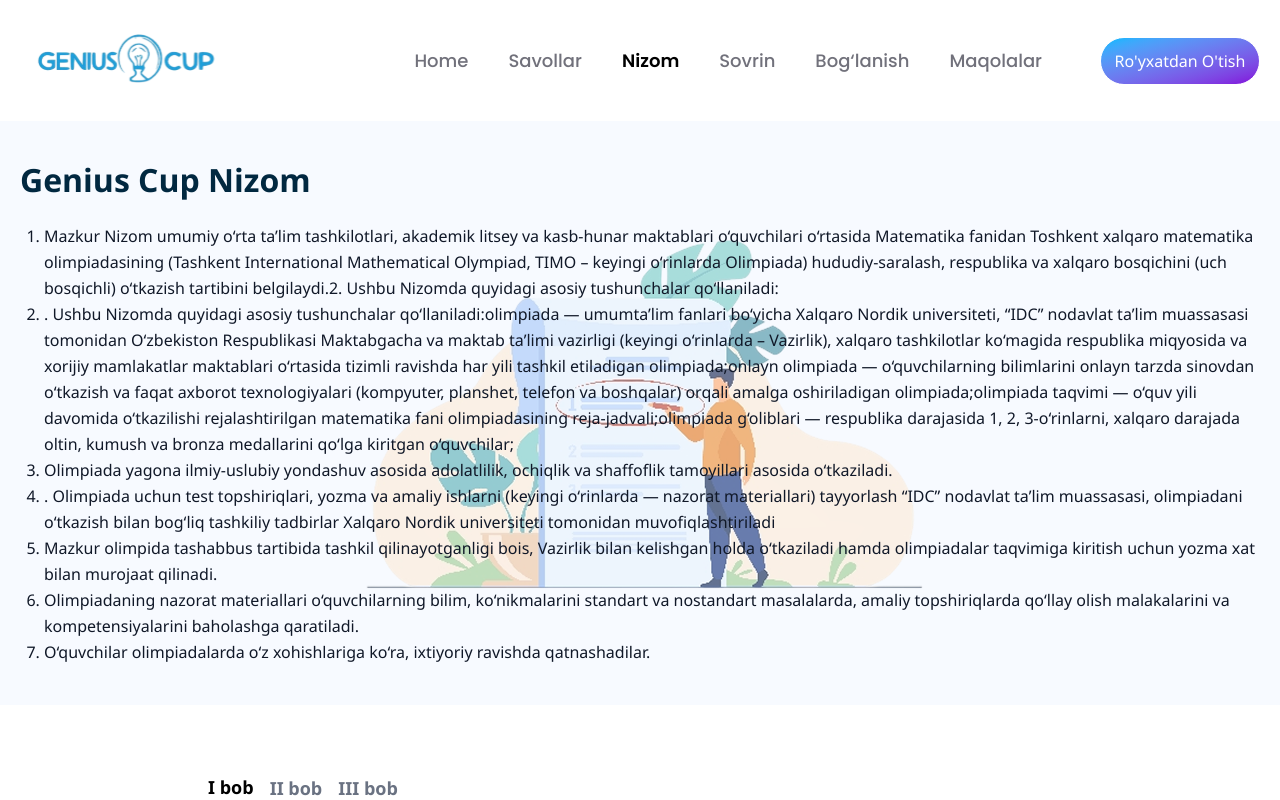
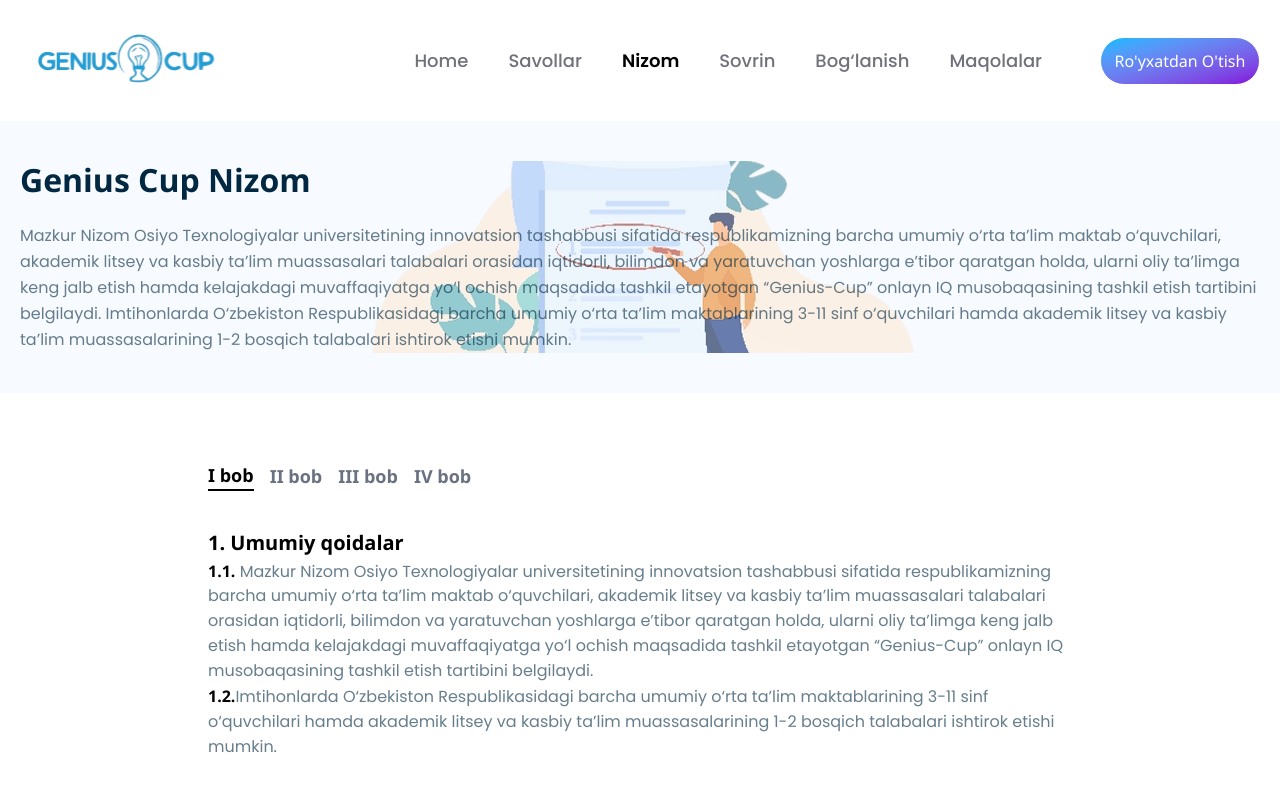
Before and after one commit to alienorar/Genius-Cup-full, a React (Vite) app: page /nizom in a window 1280 px wide. Shown: the top 800 px of the page. Built offline with nearby package versions, Linux system fonts and the light colour scheme.

Commit message:
nizom added

```diff
--- a/src/modules/nizom/index.tsx
+++ b/src/modules/nizom/index.tsx
@@ -60,6 +60,58 @@
       </>
     ),
   },
+  {
+    id: "4",
+    title: "IV bob",
+    content: (
+      <>
+        <h2 className="text-[20px] font-semibold">4. Musobaqani tashkil etish tartibi</h2>
+        <p className="text-[16px] text-[#01284099] poppin">
+          <strong className="text-black">4.1</strong> Musobaqaning birinchi bosqichi ishtirokchilarning umumiy bilim,
+          mantiqiy fikrlash va tezkor qaror qabul qilish qobiliyatini sinovdan o‘tkazish uchun
+          mo‘ljallangan bo‘lib, 2025-yilning 10-may sanasida onlayn test shaklida telegram botlari
+          orqali o‘tkazilinadi.
+        </p>
+        <p className="text-[16px] text-[#01284099] poppin">
+          <strong className="text-black">4.2</strong> Musobaqa qatnashuvchilarining sinf kesimidan kelib chiqib, mos guruhlar uchun test savollari
+          shakllantiriladi:
+          <li>Birinchi guruh - 3–5-sinf o‘quvchilari;</li>
+          <li>Ikkinchi guruh - 6–8-sinf o‘quvchilari;</li>
+          <li>Uchinchi guruh - 9–11-sinf o‘quvchilari va akademik litsey, kasbiy ta’lim muassasalarining 1–2 bosqich talabalari.</li>
+        </p>
+        <p className="text-[16px] text-[#01284099] poppin">
+          <strong className="text-black">4.3</strong> Test savollari va baholash tizimi:
+          <li>Har bir ishtirokchiga 20 ta savol taqdim etiladi;</li>
+          <li>To‘g‘ri javob uchun 5 ball, noto‘g‘ri javob uchun 0 ball beriladi;</li>
+          <li>Eng yuqori ball 100 ballni tashkil etadi.</li>
+        </p>
+        <p className="text-[16px] text-[#01284099] poppin">
+          <strong className="text-black">4.4</strong> Testni bajarish uchun 60 daqiqa vaqt ajratiladi.
+          Eng yuqori ball to‘plagan 100 nafar ishtirokchi g‘olib deb tanlanadi.
+          <li>3–5-sinf: 20 nafar;</li>
+          <li>6–8-sinf: 40 nafar;</li>
+          <li>9–11-sinf va yuqorilar: 40 nafar.</li>
+          Ball teng bo‘lsa, testni tugatish vaqti hal qiluvchi omil hisoblanadi.
+        </p>
+        <p className="text-[16px] text-[#01284099] poppin">
+          <strong className="text-black">4.5</strong> G‘oliblarga mukofotlar:
+          <li>Har bir bosqich g‘olibiga sertifikat va 100 000 so‘m miqdorida pul mukofoti;</li>
+          <li>Ikkinchi bosqichga yo‘llanma.</li>
+        </p>
+        <p className="text-[16px] text-[#01284099] poppin">
+          <strong className="text-black">4.6</strong> Ikkinchi bosqich 2025-yil 10-may kuni Osiyo Texnologiyalar universitetida o'tkaziladi.
+        </p>
+        <p className="text-[16px] text-[#01284099] poppin">
+          <strong className="text-black">4.7</strong> Final bosqichida har bir guruhdan eng yuqori natija qayd etgan 3 nafar g‘olib quyidagi mukofotlarga ega bo‘ladi:
+          <li>1-o‘rin: 3 000 000 so‘m;</li>
+          <li>2-o‘rin: 2 000 000 so‘m;</li>
+          <li>3-o‘rin: 1 000 000 so‘m.</li>
+          <li>Uchinchi guruhning eng yuqori ball to‘plagan 10 nafari Osiyo Texnologiyalar universitetida bir yil bepul o‘qish imkoniyatiga ega bo‘ladi.</li>
+        </p>
+      </>
+    ),
+  }
+
 ];
 
 const Nizom: React.FC = () => {
@@ -80,17 +132,8 @@
           <div className="space-y-4 text-[16px] leading-relaxed">
 
 
-            <ol className="list-decimal pl-6">
-              <li>
-                Mazkur Nizom umumiy o‘rta ta’lim tashkilotlari, akademik litsey va kasb-hunar maktablari o‘quvchilari o‘rtasida Matematika fanidan Toshkent xalqaro matematika olimpiadasining (Tashkent International Mathematical Olympiad, TIMO – keyingi o‘rinlarda Olimpiada) hududiy-saralash, respublika va xalqaro bosqichini (uch bosqichli) o‘tkazish tartibini belgilaydi.2. Ushbu Nizomda quyidagi asosiy tushunchalar qo‘llaniladi:
-              </li>
-              <li>. Ushbu Nizomda quyidagi asosiy tushunchalar qo‘llaniladi:olimpiada — umumta’lim fanlari bo‘yicha Xalqaro Nordik universiteti, “IDC” nodavlat ta’lim muassasasi tomonidan O‘zbekiston Respublikasi Maktabgacha va maktab ta’limi vazirligi (keyingi o‘rinlarda – Vazirlik), xalqaro tashkilotlar ko‘magida respublika miqyosida va xorijiy mamlakatlar maktablari o‘rtasida tizimli ravishda har yili tashkil etiladigan olimpiada;onlayn olimpiada — o‘quvchilarning bilimlarini onlayn tarzda sinovdan o‘tkazish va faqat axborot texnologiyalari (kompyuter, planshet, telefon va boshqalar) orqali amalga oshiriladigan olimpiada;olimpiada taqvimi — o‘quv yili davomida o‘tkazilishi rejalashtirilgan matematika fani olimpiadasining reja-jadvali;olimpiada g‘oliblari — respublika darajasida 1, 2, 3-o‘rinlarni, xalqaro darajada oltin, kumush va bronza medallarini qo‘lga kiritgan o‘quvchilar;</li>
-              <li> Olimpiada yagona ilmiy-uslubiy yondashuv asosida adolatlilik, ochiqlik va shaffoflik tamoyillari asosida o‘tkaziladi.</li>
-              <li>. Olimpiada uchun test topshiriqlari, yozma va amaliy ishlarni (keyingi o‘rinlarda — nazorat materiallari) tayyorlash “IDC” nodavlat ta’lim muassasasi, olimpiadani o‘tkazish bilan bog‘liq tashkiliy tadbirlar Xalqaro Nordik universiteti tomonidan muvofiqlashtiriladi</li>
-              <li> Mazkur olimpida tashabbus tartibida tashkil qilinayotganligi bois, Vazirlik bilan kelishgan holda o‘tkaziladi hamda olimpiadalar taqvimiga kiritish uchun yozma xat bilan murojaat qilinadi.</li>
-              <li> Olimpiadaning nazorat materiallari o‘quvchilarning bilim, ko‘nikmalarini standart va nostandart masalalarda, amaliy topshiriqlarda qo‘llay olish malakalarini va kompetensiyalarini baholashga qaratiladi.</li>
-              <li> O‘quvchilar olimpiadalarda o‘z xohishlariga ko‘ra, ixtiyoriy ravishda qatnashadilar.</li>
-            </ol>
+           <p className="text-[16px] text-[#01284099] poppin">Mazkur Nizom Osiyo Texnologiyalar universitetining innovatsion tashabbusi sifatida respublikamizning barcha umumiy o‘rta ta’lim maktab o‘quvchilari, akademik litsey va kasbiy ta’lim muassasalari talabalari orasidan iqtidorli, bilimdon va yaratuvchan yoshlarga e’tibor qaratgan holda, ularni oliy ta’limga keng jalb etish hamda kelajakdagi muvaffaqiyatga yo‘l ochish maqsadida tashkil etayotgan “Genius-Cup” onlayn IQ musobaqasining tashkil etish tartibini belgilaydi.
+           Imtihonlarda O‘zbekiston Respublikasidagi barcha umumiy o‘rta ta’lim maktablarining 3-11 sinf o‘quvchilari hamda akademik litsey va kasbiy ta’lim muassasalarining 1-2 bosqich talabalari ishtirok etishi mumkin.</p>
           </div>
         </div>
       </motion.div>
```
